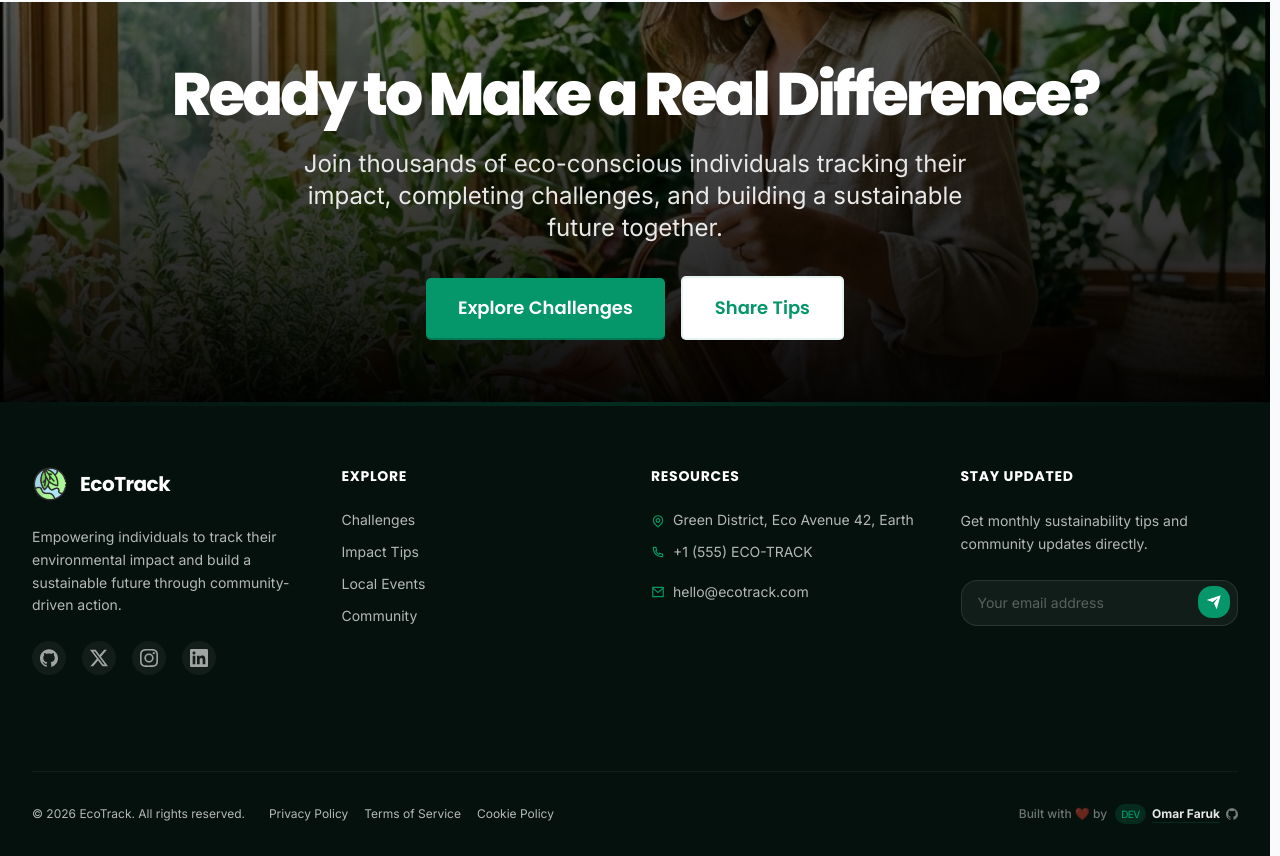
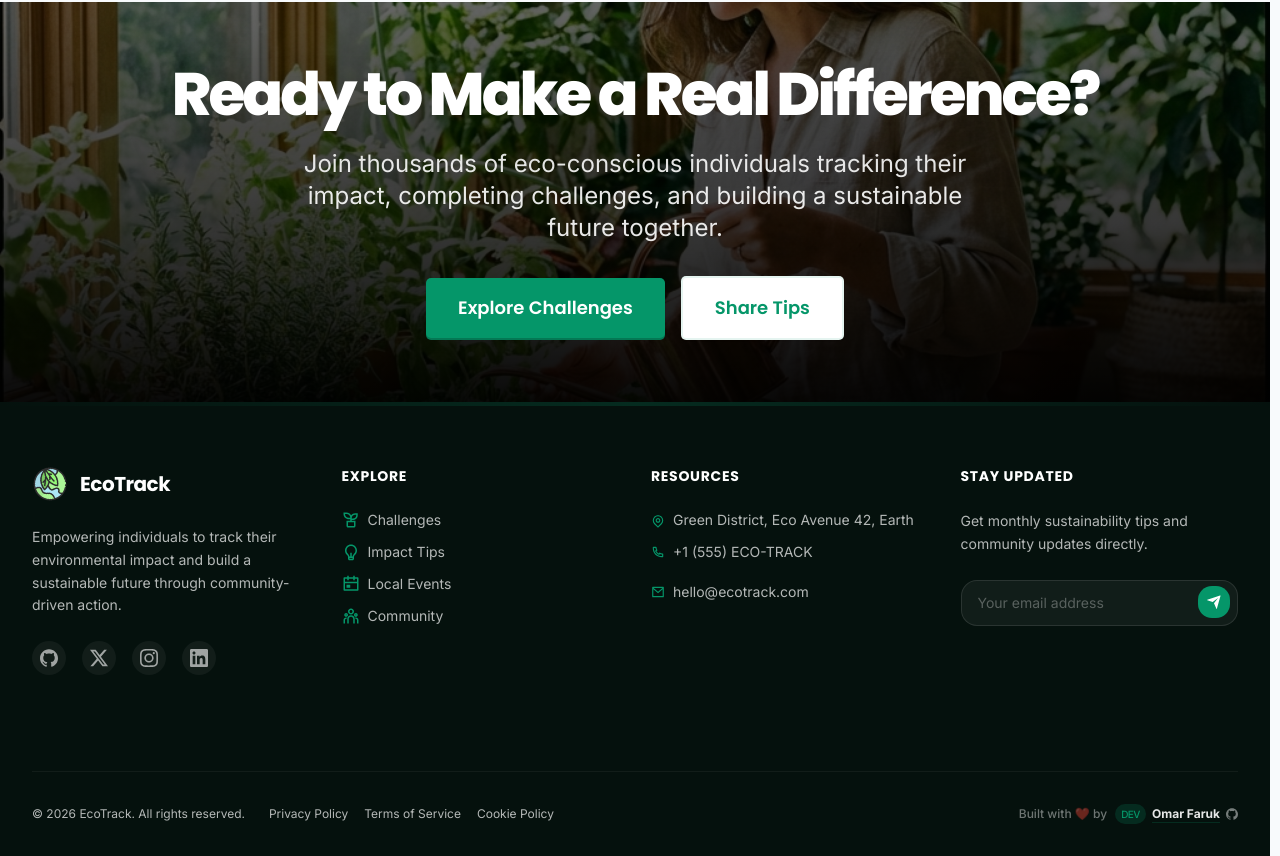
Before and after one commit to iamOmarFaruk/EcoTrack-Front, a React (Vite) app: page / in a window 1280 px wide. Shown: the part 4961-5817 px from the top of the page. Built offline with nearby package versions, Linux system fonts and the light colour scheme; no server answers.

Commit message:
feat: Add icons to quick links in the footer navigation.

```diff
--- a/src/components/Footer.jsx
+++ b/src/components/Footer.jsx
@@ -1,15 +1,15 @@
 import { Link } from 'react-router-dom'
 import { motion } from 'framer-motion'
 import { SiGithub, SiX, SiInstagram, SiLinkedin } from 'react-icons/si'
-import { RiMailLine, RiSendPlaneFill, RiMapPinLine, RiPhoneLine } from 'react-icons/ri'
+import { RiMailLine, RiSendPlaneFill, RiMapPinLine, RiPhoneLine, RiPlantLine, RiLightbulbLine, RiCalendarEventLine, RiTeamLine } from 'react-icons/ri'
 import Logo from './Logo.jsx'
 
 const footerLinks = {
   explore: [
-    { label: 'Challenges', path: '/challenges' },
-    { label: 'Impact Tips', path: '/tips' },
-    { label: 'Local Events', path: '/events' },
-    { label: 'Community', path: '/community' },
+    { label: 'Challenges', path: '/challenges', icon: RiPlantLine },
+    { label: 'Impact Tips', path: '/tips', icon: RiLightbulbLine },
+    { label: 'Local Events', path: '/events', icon: RiCalendarEventLine },
+    { label: 'Community', path: '/community', icon: RiTeamLine },
   ],
   resources: [
     { label: 'About Us', path: '/about' },
@@ -95,10 +95,10 @@ export default function Footer() {
                 <li key={index}>
                   <Link
                     to={link.path}
-                    className="text-sm transition-colors hover:text-white flex items-center group"
+                    className="flex items-center gap-2 text-sm transition-colors hover:text-white group"
                   >
-                    <span className="w-0 overflow-hidden group-hover:w-4 transition-all duration-300 text-primary">→</span>
-                    <span className="link-underline-sweep">{link.label}</span>
+                    <link.icon className="text-primary shrink-0" size={18} />
+                    <span>{link.label}</span>
                   </Link>
                 </li>
               ))}
```
